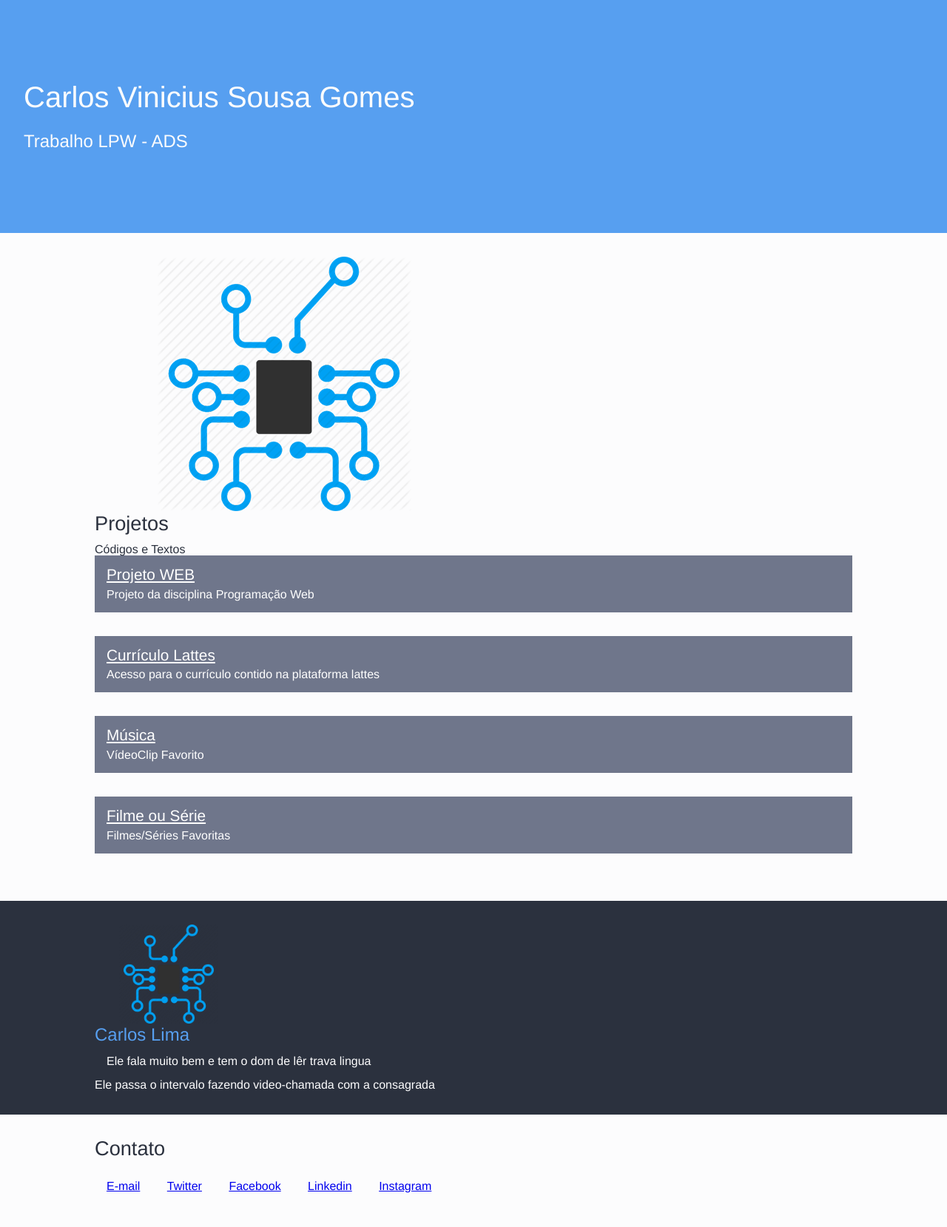
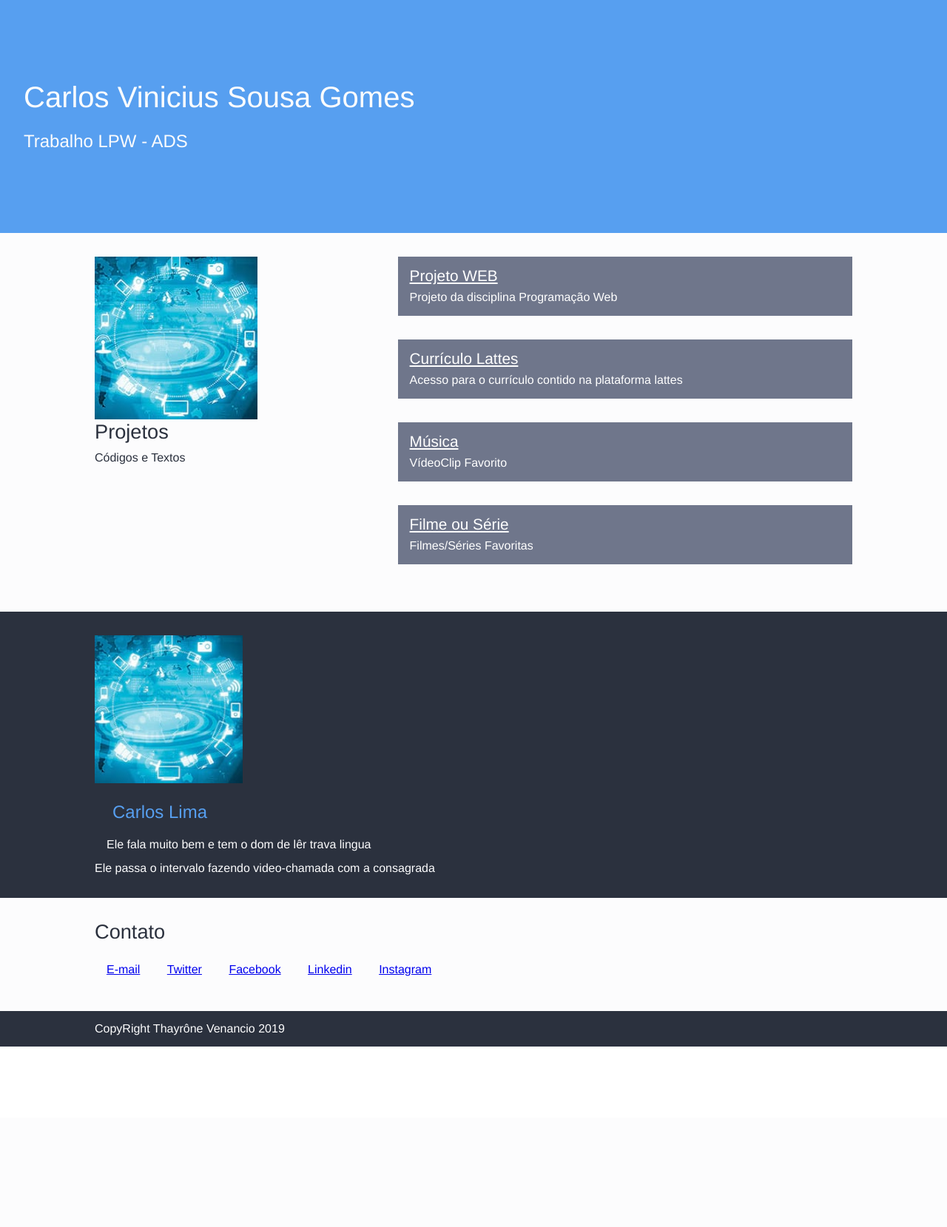
Before and after one commit to ThayroneVenancio/AulasProgramacaoWeb, a PHP site: page / in a window 1280 px wide. Shown: the part 50-1709 px from the top of the page at 74% size. After the commit the page ends 1465 px from the top, so only its background shows below. Run offline with PHP 8.4, Linux system fonts and the light colour scheme.

Commit message:
Aula parte 1
Aula parte 1

```diff
--- a/estilos/blog.css
+++ b/estilos/blog.css
@@ -1,5 +1,10 @@
 body{
     font-family: Helvetica, sans-serif;
+}
+
+section img{
+    width: 100%;
+    max-width: 300px;
 }
 
 header{
@@ -58,6 +63,8 @@ header li a{
 .styleprojetos li p{
     color:#fff;
     margin-top: 0.5em;
+    text-align:justify;
+    line-height: 1.2;
 }
 
 .escuras{
@@ -69,6 +76,14 @@ header li a{
 
     background-color: #fcfcfd;
     color: #2b313e;
+}
+
+.projetos-header{
+    float:left;
+}
+
+.styleprojetos{
+    margin-left: 40%;
 }
 
 .styleprojetos li{
@@ -89,7 +104,7 @@ header li a{
 #sobre p.bio{
     color: #579ff0;
     font-size: 1.5em;
-    margin: 1em.
+    margin: 1em;
 }
 
 #sobre img{
--- a/index.html
+++ b/index.html
@@ -40,10 +40,12 @@
     </section>
 
     <section id="projetos" class="claras container">
-        <img alt="Imagem que apresenta varios intens na tecnologia" src="Imagens/tecnologia.png.png">
-        <h3>Projetos</h3>
-        <p>Códigos e Textos</p>
-        <!--PARAGRAFOS-->
+        <div class="projetos-header">
+            <img alt="Imagem que apresenta varios intens na tecnologia" src="imagens/tecnologia.png.jpg">
+            <h3>Projetos</h3>
+            <p>Códigos e Textos</p>
+            <!--PARAGRAFOS-->
+        </div>
 
         <ul class="styleprojetos">
             <!--LISTA NAO ORDENADEAS-->
@@ -76,7 +78,7 @@
     </section>
 
     <section id="sobre" class="escuras container">
-        <img alt="Foto de Carlos Vinicius" src="Imagens/tecnologia.png.png">
+        <img alt="Foto de Carlos Vinicius" src="imagens/tecnologia.png.jpg">
         <p class="bio"> Carlos Lima</p>
         <p class="text">Ele fala muito bem e tem o dom de lêr trava lingua</p>
         <p>Ele passa o intervalo fazendo video-chamada com a consagrada</p>
```
Also changed, not shown: Imagens/tecnologia.png.jpg (added), Imagens/tecnologia.png.png (deleted).
